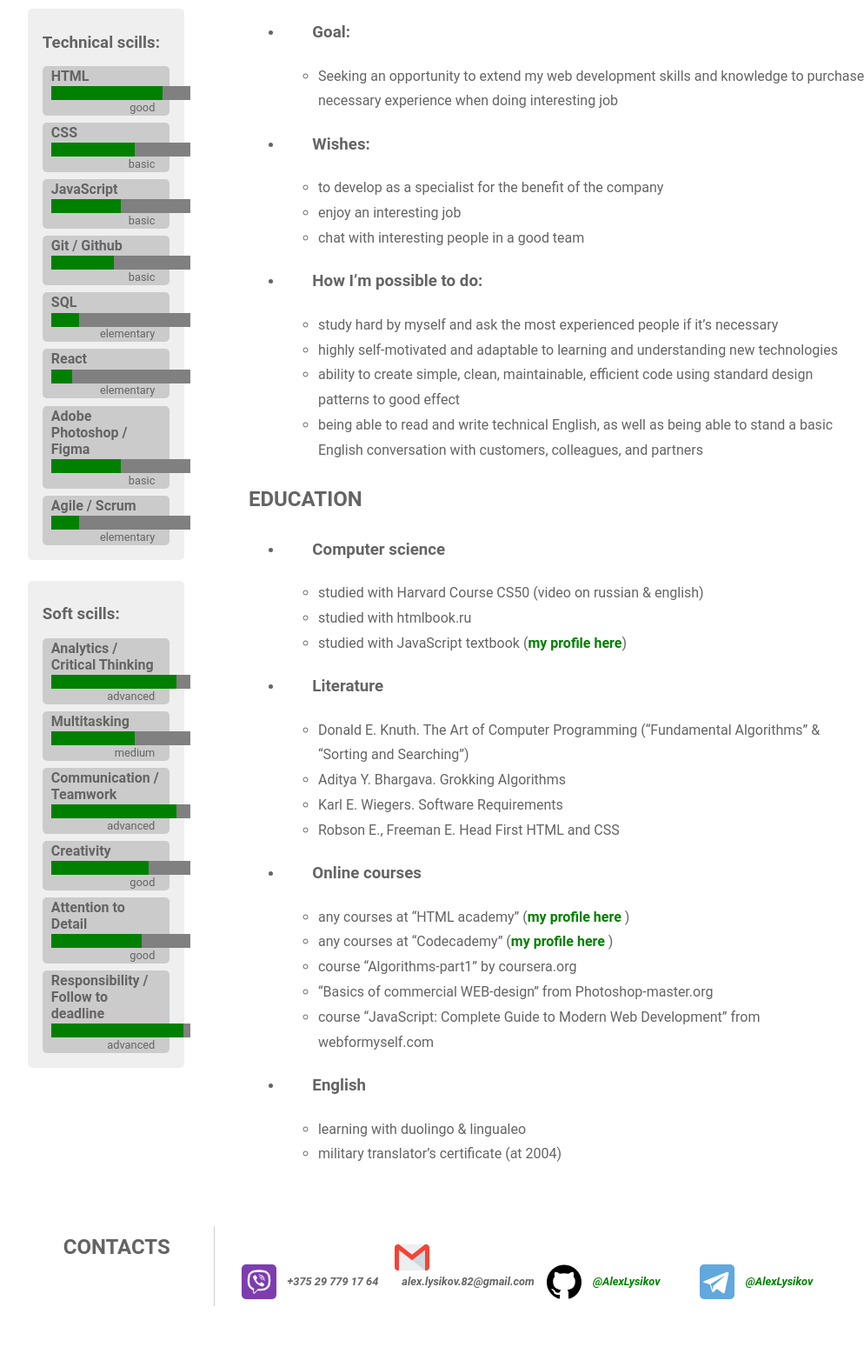
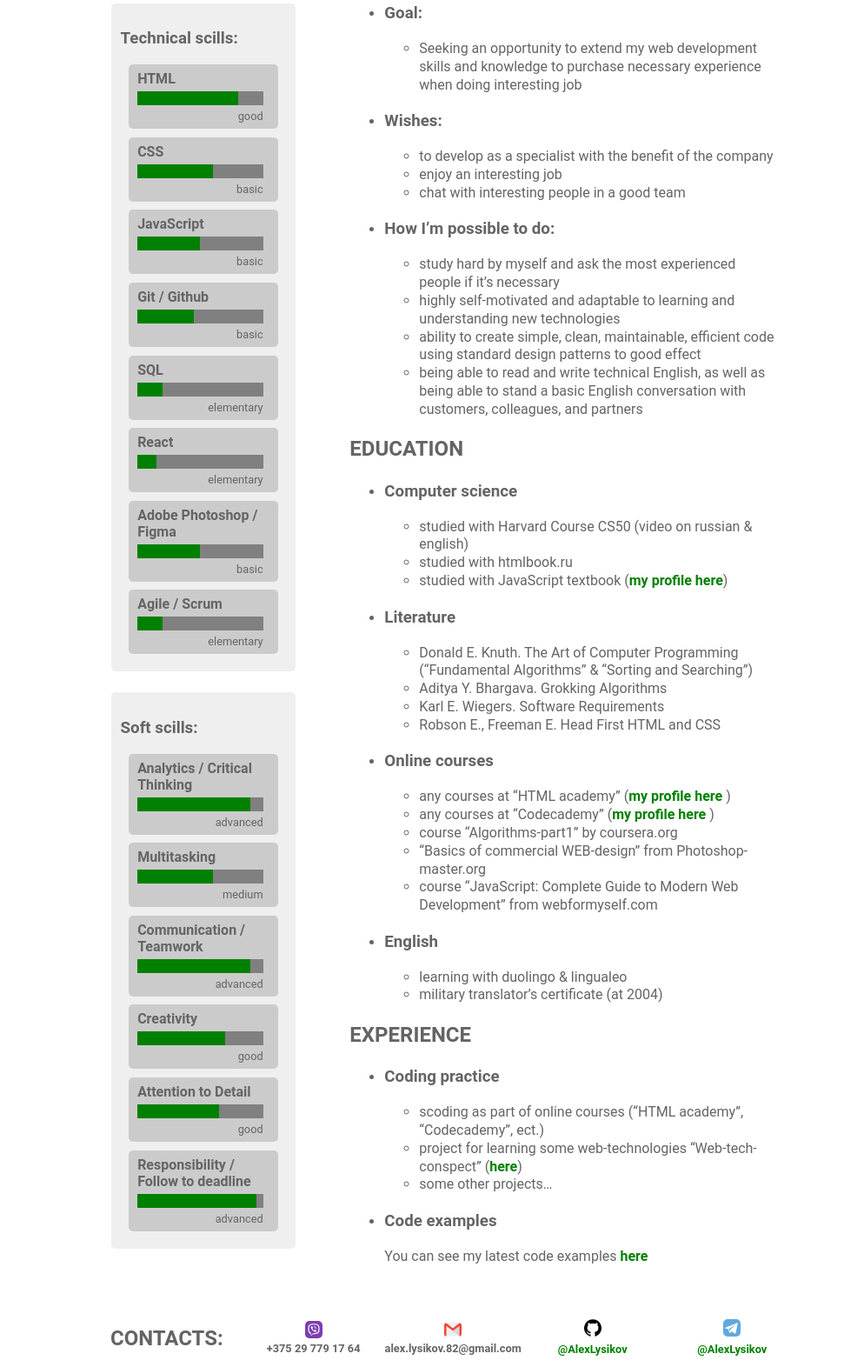
Before and after one commit to AlexLysikov/rsschool-cv, a plain HTML site: page index.html in a window 1280 px wide. Shown: the part 409-1981 px from the top of the page at 87% size, without its empty margins (127-1121 px from the left). Before the commit the page ends 1927 px from the top, so only its background shows below. Drawn offline with Linux system fonts and the light colour scheme.

Commit message:
fix: fixed some bags after validation

```diff
--- a/index.html
+++ b/index.html
@@ -14,7 +14,7 @@
     <header>
 
         <figure>
-            <img id="portrait" src="./assets/images/portrait.jpg" alt="Alex Lysikov's portrait" width="200px">
+            <img src="./assets/images/portrait.jpg" alt="Alex Lysikov's portrait" width="200">
         </figure>
 
         <div class="name">
@@ -143,7 +143,7 @@
                         <li>
                             <h3>Wishes:</h3>
                             <ul>
-                                <li><span>to develop as a specialist for the benefit of the company</span></li>
+                                <li><span>to develop as a specialist with the benefit of the company</span></li>
                                 <li><span>enjoy an interesting job</span></li>
                                 <li><span>chat with interesting people in a good team</span></li>
                             </ul>
@@ -169,7 +169,7 @@
                         <ul>
                             <li><span>studied with Harvard Course CS50 (video on russian & english)</span></li>
                             <li><span>studied with htmlbook.ru</span></li>
-                            <li><span>studied with JavaScript textbook (<a href="">my profile here</a>)</span></li>
+                            <li><span>studied with JavaScript textbook (<a href="https://learn.javascript.ru/profile/alexlysikov">my profile here</a>)</span></li>
                         </ul>
                     </li>
                     <li>
@@ -184,8 +184,8 @@
                     <li>
                         <h3>Online courses</h3>
                         <ul>
-                            <li><span>any courses at “HTML academy” (<a href="">my profile here</a> )</span></li>
-                            <li><span>any courses at “Codecademy” (<a href="">my profile here</a> )</span></li>
+                            <li><span>any courses at “HTML academy” (<a href="https://htmlacademy.ru/profile/alekseilysikov">my profile here</a> )</span></li>
+                            <li><span>any courses at “Codecademy” (<a href="https://www.codecademy.com/profiles/AlexeiLysikov">my profile here</a> )</span></li>
                             <li><span>course “Algorithms-part1” by coursera.org</span></li>
                             <li><span>“Basics of commercial WEB-design” from Photoshop-master.org</span></li>
                             <li><span>course “JavaScript: Complete Guide to Modern Web Development” from webformyself.com
@@ -201,6 +201,25 @@
                     </li>
                 </ul>
             </section>
+
+            <h2>EXPERIENCE</h2>
+
+            <section class="article-block">
+                <ul>
+                    <li>
+                        <h3>Coding practice</h3>
+                        <ul>
+                            <li><span>scoding as part of online courses (“HTML academy”, “Codecademy”, ect.)</span></li>
+                            <li><span>project for learning some web-technologies “Web-tech-conspect” (<a href="https://github.com/AlexLysikov/Web-tech-conspect">here</a>)</span></li>
+                            <li><span>some other projects…</span></li>
+                        </ul>
+                    </li>
+                    <li>
+                        <h3>Code examples</h3>
+                        <p>You can see my latest code examples <a href="https://github.com/AlexLysikov/Dump">here</a></p>
+                    </li>
+                </ul>
+            </section>
         </article>
 
     </main>
@@ -208,30 +227,32 @@
     <!-- contacts -->
 
     <footer>
-        <h2>contacts</h2>
-        <address>
+        <h2>contacts:</h2>
 
             <div class="contact">
-                <img src="./assets/images/icons/viber.svg" alt="phone" width="40px" height="40px">
+                <img src="./assets/images/icons/viber.svg" alt="phone" width="20" height="20">
+                <br>
                 <p>+375 29 779 17 64</p>
             </div>
 
             <div class="contact">
-                <img src="./assets/images/icons/gmail.svg" alt="gmail" width="40px" height="40px">
+                <img src="./assets/images/icons/gmail.svg" alt="gmail" width="20" height="20">
+                <br>
                 <p>alex.lysikov.82@gmail.com</p>
             </div>
 
             <div class="contact">
-                <img src="./assets/images/icons/github-logo.svg" alt="github" width="40px" height="40px">
+                <img src="./assets/images/icons/github-logo.svg" alt="github" width="20" height="20">
+                <br>
                 <a href="https://github.com/AlexLysikov">@AlexLysikov</a>
             </div>
 
             <div class="contact">
-                <img src="./assets/images/icons/telegram.svg" alt="telegram" width="40px" height="40px">
+                <img src="./assets/images/icons/telegram.svg" alt="telegram" width="20" height="20">
+                <br>
                 <a href="https://web.telegram.org/#/im?p=@AlexLysikov">@AlexLysikov</a>
             </div>
 
-        </address>
     </footer>
 
 </body>
--- a/style.css
+++ b/style.css
@@ -1,24 +1,25 @@
-@font-face{
-    font-family: 'Roboto', sans-serif;
+@font-face {
+    font-family: "Roboto", sans-serif;
     src: url(./assets/fonts/Roboto-Regular.ttf);
 }
 
-*{
-    font-family: 'Roboto', sans-serif;
+* {
+    font-family: "Roboto", sans-serif;
     color: rgb(100, 100, 100);
 }
 
-body{
-    margin: 0;
+body {
+    width: 1024px;
+    margin: auto;
     padding: 0;
-    background-image: url('./assets/images/background.png');
+    background-image: url("./assets/images/background.png");
 }
 
-h2{
+h2 {
     text-transform: uppercase;
 }
 
-a{
+a {
     color:green;
     text-decoration: none;
     font-weight: bold;
@@ -32,118 +33,111 @@ header{
     border-radius: 5px;
 }
 
-figure{
+figure {
     width: 20%;
 }
 
-.name{
+.name {
     width: 80%;
 }
 
-div.name h1, h3{
+div.name h1, div.name h3 {
     position: relative;
+    width: auto;
     top: 30%;
-    left: 5%;
+    text-align: center;
 }
 
-main{
+main {
     display: flex;
     width: 80%;
     margin: 1vw auto;
 }
 
-article{
-    width: 80%;
+article {
+    width: 70%;
     background-color: white;
     border-radius: 5px;
     padding: 3%;
-    line-height: 1.8;
+    line-height: 1.3;
 }
 
-aside{
-    width: 20%;
+aside {
+    width: 30%;
     background-color: white;
     border-radius: 5px;
     margin-right: 1vw;
     padding: 3%;
 }
 
-.group-of-scills{
+.group-of-scills {
     background-color: rgba(230, 230, 230, 0.623);
     border-radius: 5px;
     padding: 5%;
     margin-top: 3vh;
 }
 
-.group-of-scills h3{
+.group-of-scills h3 {
     margin-bottom: 10%;
 }
 
-.scill{
+.scill {
     background-color: rgba(199, 199, 199, 0.877);
     border-radius: 5px;
     margin: 5%;
     padding: 2px 10px;
 }
 
-.scillname{
+.scillname {
     display: inline-block;
-    margin: 0;
+    margin: 5px 0;
     padding: 0;
     font-weight: bold;
 }
 
-progress{
-    border-radius: 5em;
+progress {
     background-color: rgb(156, 127, 73);
-    box-shadow: 0 2px 5px rgba(0, 0, 0, 0.25) inset;
+    box-sizing: content-box;
+    display: block;
+    width: 95%;
 }
 
-.rank{
-    margin: 0;
+.rank {
+    margin: 5px 0;
     padding: 0;
     text-align: right;
     font-size: 0.8rem;
     margin-right: 5%;
 }
 
-footer{
+footer {
     background-color: white;
     border-radius: 5px;
     display: flex;
     width: 80%;
     margin: 1vh auto;
-
+    align-items: center;
 }
 
-footer h2{
+footer h2 {
     box-sizing: border-box;
-    width: 22.3%;
-    margin: 1vh 3%;
-    border-right: 1px solid  rgba(199, 199, 199, 0.877);
-    padding: 1% 4%;
+    width: 25%;
+    text-align: center;
+    margin: 0 1%;
 }
 
-address{
-    width: 80%;
-    padding-top: 3vh;
+.contact {
+    width: 25%;
+    margin: 1% 0;
+    text-align: center;
 }
 
-.contact{
-    display: inline-block;
-    width: 23%;
-}
-
-.contact p, .contact a{
-    position: relative;
-    bottom: 1rem;
-    margin-left: 5%;
-    display: inline-block;
+.contact p, .contact a {
+    margin: 0;
     font-size: 0.8rem;
     font-weight: bold;
 }
 
-.contact img{
+.contact img {
     border-radius: 5px;
-
 }
```
